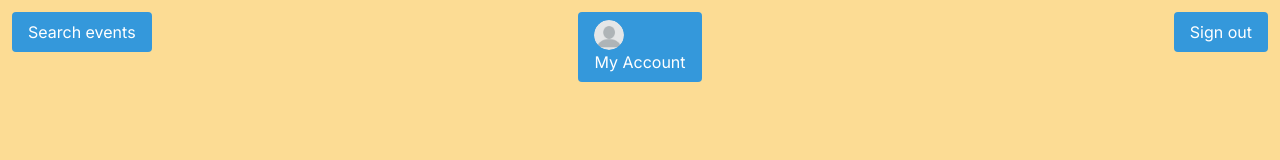
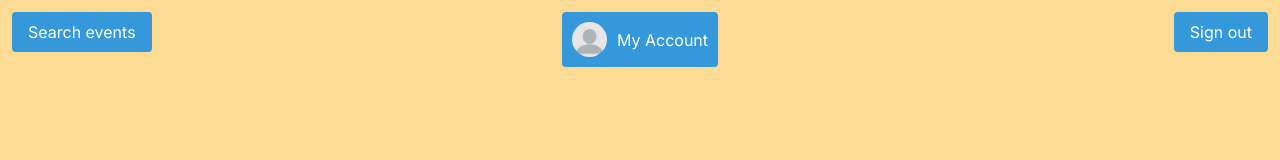
Before and after one commit to JustTOMEK/sportplanner, a Next.js app in the folder frontend/: page /home in a window 1280 px wide. Shown: the top 160 px of the page. Built offline with nearby package versions, Linux system fonts and the light colour scheme; no server answers; sample sign-in values are in the browser's storage.

Commit message:
Improved "My account" button style

```diff
--- a/frontend/src/Styles/HomePage.css
+++ b/frontend/src/Styles/HomePage.css
@@ -10,19 +10,3 @@
 .events-header {
     width: 48%;
 }
-
-.profile-picture-container {
-    width: 30px;
-    height: 30px;
-    overflow: hidden;
-    border-radius: 50%;
-    margin-right: 8px;
-}
-
-.profile-picture-container img {
-    width: 100%;
-    height: auto;
-    display: block;
-    object-fit: cover;
-    border-radius: 50%;
-}
--- a/frontend/src/app/home/page.tsx
+++ b/frontend/src/app/home/page.tsx
@@ -143,13 +143,21 @@ const HomePage = () => {
             </button>
 
             <button
-                className="mybutton-blue absolute top-3 right-30"
+                className="mybutton-blue absolute top-3 right-30 !p-2.5"
                 onClick={() => handleMyAccount()}
             >
-                <div className="profile-picture-container">
-                    <img src={profilePicture} alt="Profile" className="profile-picture" />
+                <div className="w-100 flex items-center justify-between gap-x-2.5">
+                    <img
+                        src={profilePicture}
+                        alt="Profile picture"
+                        className="w-[35px] h-[35px] rounded-full"
+                    />
+                    <span
+                        className=""
+                    >
+                        My Account
+                    </span>
                 </div>
-                My Account
             </button>
 
             <button
```
